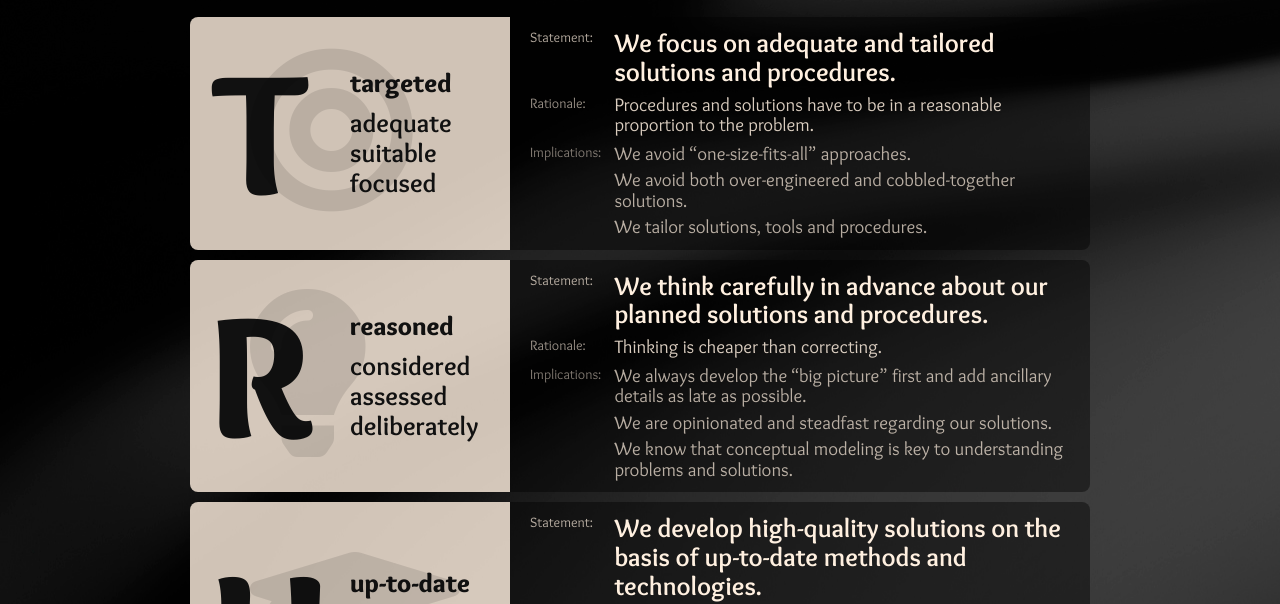
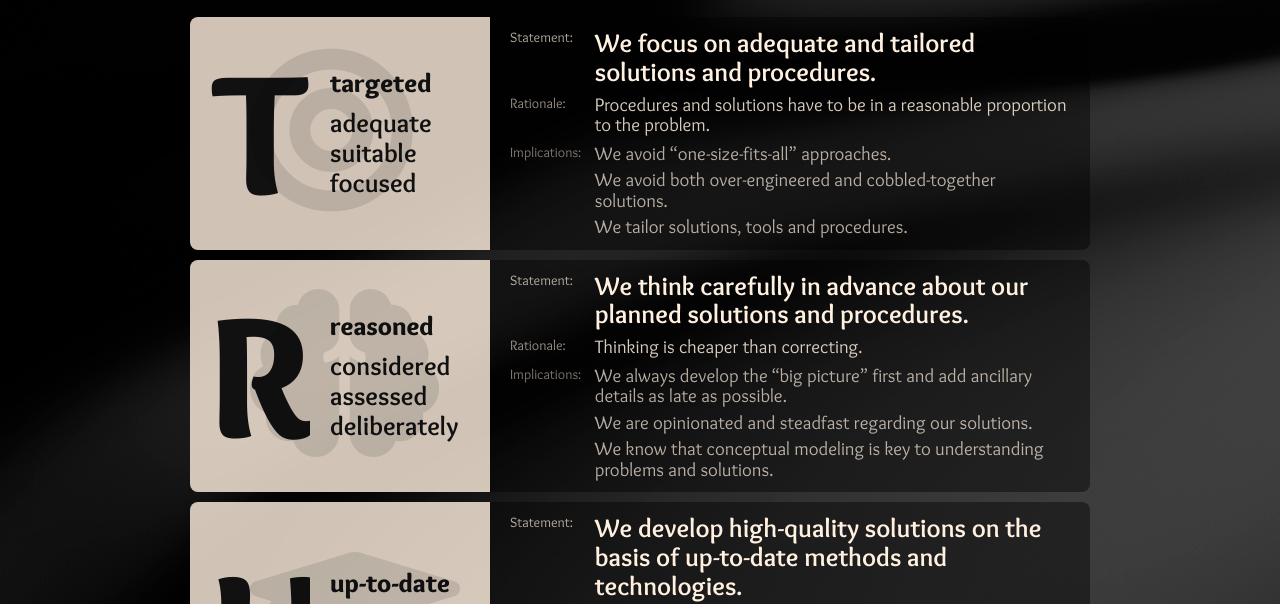
Before and after one commit to rse/true-manifesto, a website: page index.html in a window 1280 px wide. Shown: the part 167-771 px from the top of the page. Drawn offline with Linux system fonts and the light colour scheme.

Commit message:
final polishing

```diff
--- a/index.css
+++ b/index.css
@@ -110,7 +110,7 @@ body {
     width: 10px;
     min-width: 100px;
     padding-left: 20px;
-    padding-right: 20px;
+    padding-right: 0px;
     text-align: center;
     border-radius: 8px 0 0 8px;
     background-color: #fff0e0d0;
--- a/index.html
+++ b/index.html
@@ -103,7 +103,7 @@
 
                 <div class="property">
                     <div class="icon">
-                        <i class="fa fa-lightbulb"></i>
+                        <i class="fa fa-brain"></i>
                     </div>
                     <div class="identifier">
                         <div class="letter">R</div>
```
